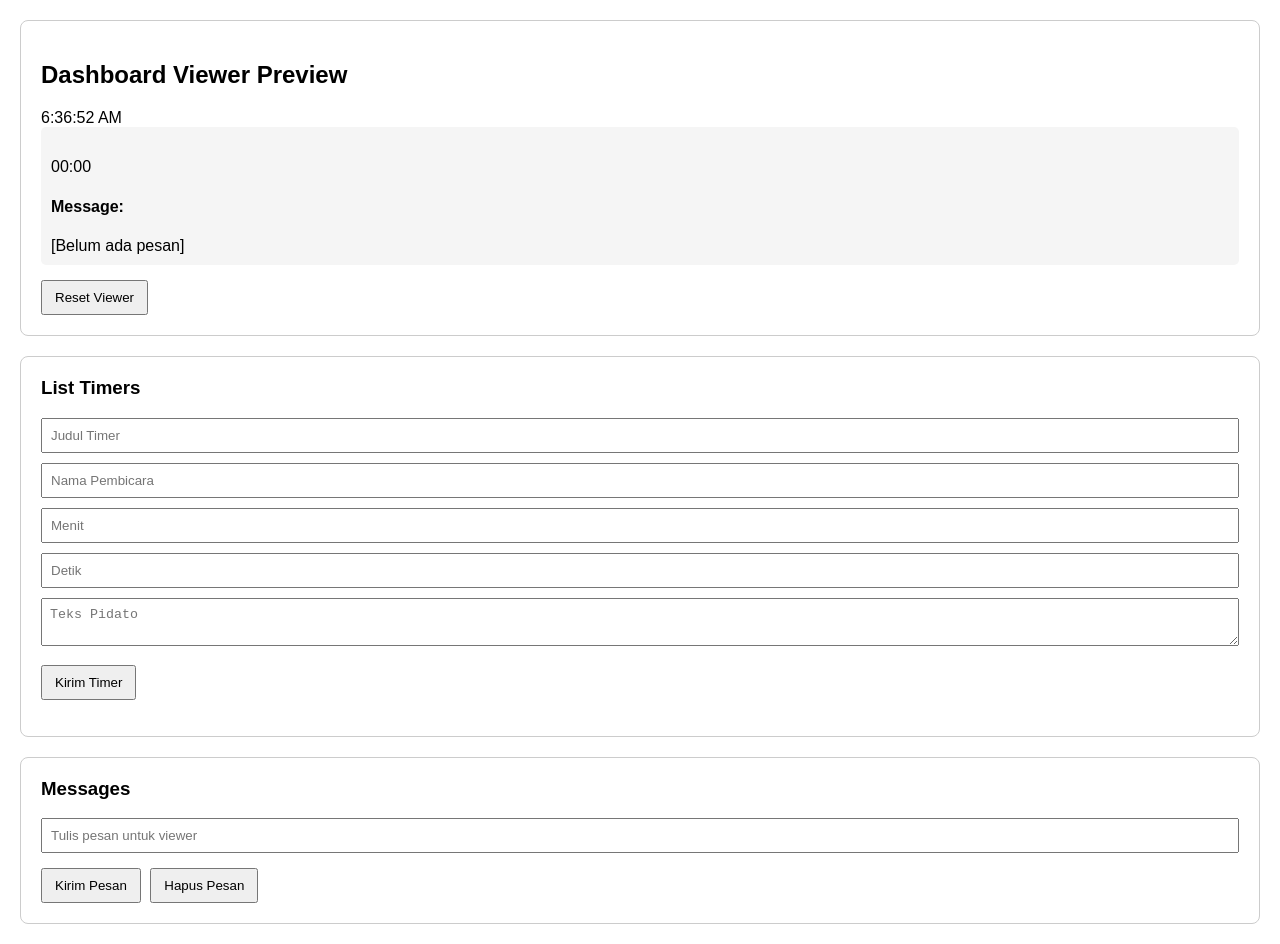
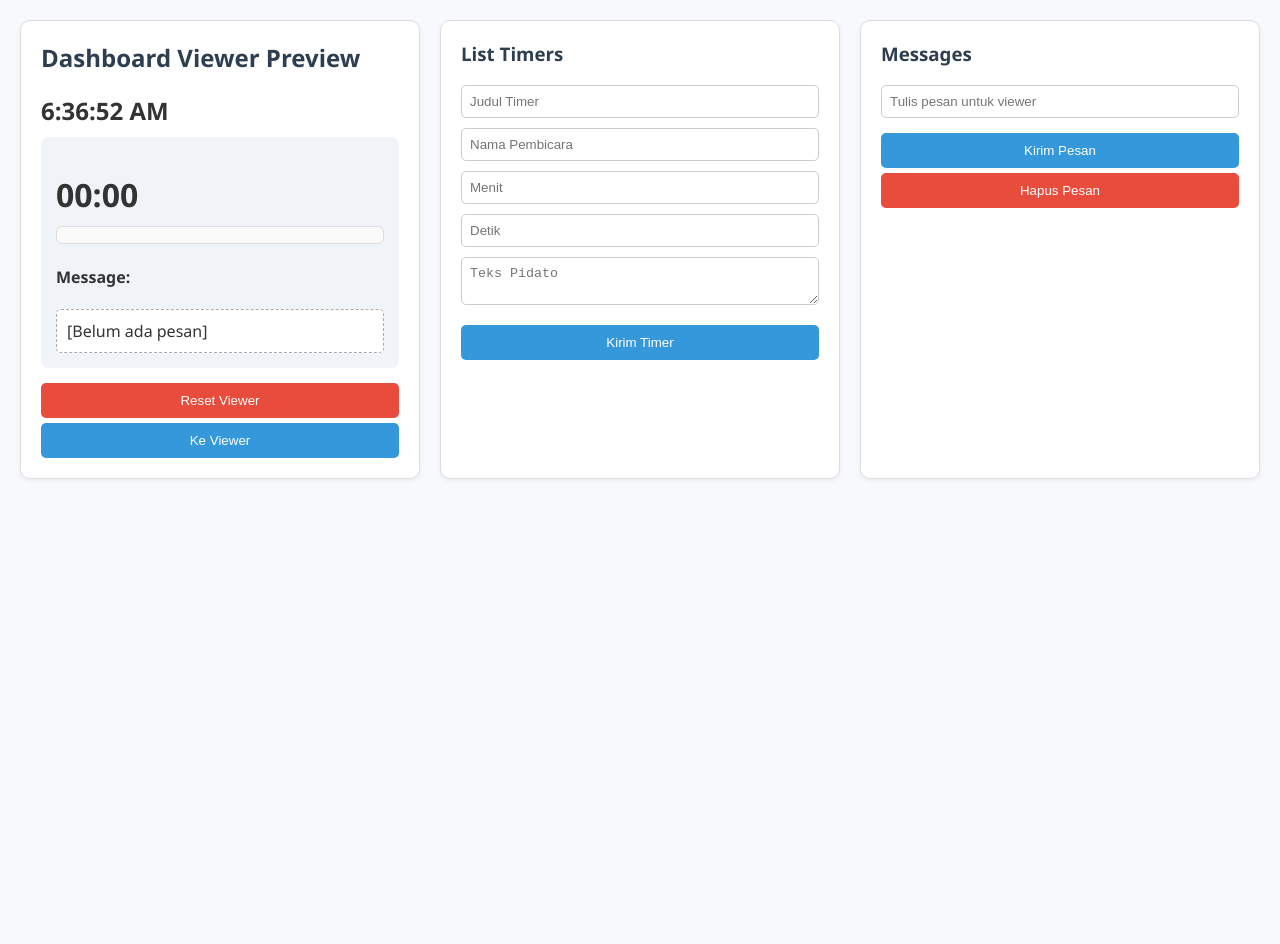
Before and after one commit to MrJov100/ProjectTimeKeeper, a website: page realtime-timer-project/controller/index.html in a window 1280 px wide. After the commit the page ends 800 px from the top, so only its background shows below. Drawn offline with nearby package versions, Linux system fonts and the light colour scheme; no server answers.

Commit message:
Update css dan fitur

```diff
--- a/realtime-timer-project/controller/controller.js
+++ b/realtime-timer-project/controller/controller.js
@@ -51,7 +51,7 @@ function updateTimerList() {
       <strong>${timer.title}</strong> - ${timer.speaker} (${String(
       timer.minutes
     ).padStart(2, "0")}:${String(timer.seconds).padStart(2, "0")})
-      <br><em>${timer.speech}</em><br>
+      <div class="scroll-box">${timer.speech}</div>
       <button onclick="startTimer(${index})">Mulai</button>
       <button onclick="pauseResumeTimer(${index})" id="pauseBtn-${index}" disabled>Pause</button>
       <button onclick="deleteTimer(${index})">Hapus</button>
--- a/realtime-timer-project/controller/index.html
+++ b/realtime-timer-project/controller/index.html
@@ -4,47 +4,10 @@
     <title>Controller</title>
     <script src="/socket.io/socket.io.js"></script>
     <script src="controller.js" defer></script>
-    <link rel="stylesheet" href="/public/style.css" />
-    <style>
-      body {
-        font-family: Arial, sans-serif;
-        margin: 20px;
-        padding: 0;
-      }
-      .section {
-        border: 1px solid #ccc;
-        border-radius: 8px;
-        padding: 20px;
-        margin-bottom: 20px;
-      }
-      .section h3 {
-        margin-top: 0;
-      }
-      .message-box.active {
-        background-color: #ffe5e5;
-      }
-      textarea,
-      input {
-        width: 100%;
-        margin-bottom: 10px;
-        padding: 8px;
-        box-sizing: border-box;
-      }
-      button {
-        margin-top: 5px;
-        margin-right: 5px;
-        padding: 8px 12px;
-        cursor: pointer;
-      }
-      #viewer-preview {
-        background-color: #f5f5f5;
-        padding: 10px;
-        border-radius: 5px;
-        margin-bottom: 10px;
-      }
-    </style>
+    <link rel="stylesheet" href="/public/controller/controller.css" />
   </head>
   <body>
+    <div class="main-container">
       <!-- BAGIAN 1: DASHBOARD -->
       <div class="section" id="dashboard">
         <h2>Dashboard Viewer Preview</h2>
@@ -53,11 +16,20 @@
           <h1 id="preview-title"></h1>
           <h2 id="preview-speaker"></h2>
           <div id="preview-timer">00:00</div>
-        <p id="preview-speech"></p>
+          <div id="preview-speech" class="scroll-box"></div>
+          <!-- UPDATED -->
           <h4>Message:</h4>
           <div id="preview-message" class="message-box">[Belum ada pesan]</div>
         </div>
-      <button onclick="resetViewer()">Reset Viewer</button>
+        <!-- Tombol Reset Viewer -->
+        <button class="reset-button" onclick="resetViewer()">
+          Reset Viewer
+        </button>
+        <!-- Change the button to open the Viewer page in a new tab -->
+        <a href="/viewer" target="_blank">
+          <button>Ke Viewer</button>
+          <!-- NEW BUTTON -->
+        </a>
       </div>
 
       <!-- BAGIAN 2: LIST TIMERS -->
@@ -78,7 +50,11 @@
         <input id="message" placeholder="Tulis pesan untuk viewer" />
         <br />
         <button onclick="sendMessage()">Kirim Pesan</button>
-      <button onclick="clearMessage()">Hapus Pesan</button>
+        <!-- Tombol Hapus Pesan -->
+        <button class="reset-button" onclick="clearMessage()">
+          Hapus Pesan
+        </button>
+      </div>
     </div>
   </body>
 </html>
--- /dev/null
+++ b/realtime-timer-project/public/controller/controller.css
@@ -0,0 +1,126 @@
+body {
+  font-family: "Segoe UI", Tahoma, Geneva, Verdana, sans-serif;
+  margin: 0;
+  padding: 20px;
+  background-color: #f7f9fc;
+  color: #333;
+}
+
+.main-container {
+  display: grid;
+  grid-template-columns: 1fr 1fr 1fr;
+  gap: 20px;
+}
+
+.section {
+  background-color: white;
+  border: 1px solid #ddd;
+  border-radius: 10px;
+  padding: 20px;
+  box-shadow: 0 2px 5px rgba(0, 0, 0, 0.05);
+}
+
+.section h2,
+.section h3 {
+  margin-top: 0;
+  color: #2c3e50;
+}
+
+#clock {
+  font-size: 1.5rem;
+  font-weight: bold;
+  margin-bottom: 10px;
+}
+
+#viewer-preview {
+  background-color: #f0f3f8;
+  padding: 15px;
+  border-radius: 8px;
+  margin-bottom: 10px;
+}
+
+#preview-timer {
+  font-size: 2rem;
+  font-weight: bold;
+  margin: 10px 0;
+}
+
+textarea,
+input {
+  width: 100%;
+  margin-bottom: 10px;
+  padding: 8px;
+  box-sizing: border-box;
+  border: 1px solid #ccc;
+  border-radius: 5px;
+}
+
+button {
+  margin-top: 5px;
+  margin-right: 5px;
+  padding: 10px 20px; /* Menambahkan padding yang sama */
+  border: none;
+  border-radius: 5px;
+  background-color: #3498db;
+  color: white;
+  cursor: pointer;
+  transition: background-color 0.2s ease;
+  width: 100%; /* Mengatur lebar tombol menjadi 100% */
+  box-sizing: border-box; /* Menjaga padding tetap menghitung dalam ukuran tombol */
+}
+
+button:hover {
+  background-color: #2980b9;
+}
+
+/* Menyesuaikan ukuran tombol untuk elemen khusus seperti reset dan hapus pesan */
+.reset-button {
+  background-color: #e74c3c;
+}
+
+.reset-button:hover {
+  background-color: #c0392b;
+}
+
+.reset-button:active {
+  background-color: #a93226;
+}
+
+ul#timerList {
+  list-style-type: none;
+  padding-left: 0;
+}
+
+ul#timerList li {
+  background-color: #f8f9fb;
+  border: 1px solid #ddd;
+  padding: 10px;
+  border-radius: 6px;
+  margin-bottom: 10px;
+}
+
+.message-box {
+  padding: 10px;
+  border-radius: 5px;
+  background-color: #fff;
+  border: 1px dashed #aaa;
+  color: #333;
+}
+
+.message-box.active {
+  background-color: #ffe5e5;
+  border-color: #e74c3c;
+  color: #c0392b;
+}
+
+.scroll-box {
+  max-height: 80px;
+  overflow-y: auto;
+  background-color: #fafafa;
+  padding: 8px;
+  border: 1px solid #ddd;
+  border-radius: 6px;
+  margin: 8px 0;
+  font-size: 0.9rem;
+  line-height: 1.4;
+}
--- /dev/null
+++ b/realtime-timer-project/public/viewer/viewer.css
@@ -0,0 +1,126 @@
+/* GENERAL STYLES */
+body {
+  margin: 0;
+  padding: 0;
+  font-family: "Segoe UI", Tahoma, Geneva, Verdana, sans-serif;
+  background-color: #2c3e50; /* Dark background */
+  color: #ecf0f1; /* Light text */
+  line-height: 1.6;
+}
+
+.viewer-container {
+  display: flex;
+  height: 100vh;
+  padding: 30px;
+  gap: 20px;
+  box-sizing: border-box;
+}
+
+/* PANEL KIRI (1/2): BAGIAN 1 & 2 */
+.left-panel {
+  width: 25%;
+  display: flex;
+  flex-direction: column;
+  justify-content: space-between;
+}
+
+/* BAGIAN 1: Info Timer */
+.info-box {
+  background-color: #34495e; /* Slightly lighter shade */
+  padding: 20px;
+  border-radius: 12px;
+  box-shadow: 0 4px 10px rgba(0, 0, 0, 0.3);
+  text-align: center;
+}
+
+#clock {
+  font-size: 1.6rem;
+  margin-bottom: 10px;
+}
+
+#title {
+  font-size: 2rem;
+  margin: 10px 0;
+  color: #f39c12; /* Gold color */
+}
+
+#timer {
+  font-size: 3rem;
+  font-weight: bold;
+  margin: 10px 0;
+  color: #e74c3c; /* Red color */
+}
+
+#speaker {
+  font-size: 1.6rem;
+  margin-top: 10px;
+}
+
+/* BAGIAN 2: Message */
+.message-box {
+  background-color: #34495e; /* Dark background for message */
+  padding: 20px;
+  border-radius: 12px;
+  box-shadow: 0 4px 10px rgba(0, 0, 0, 0.3);
+  min-height: 150px;
+}
+
+.message-box h3 {
+  font-size: 1.6rem;
+  color: #d35400; /* Orange color */
+  margin-bottom: 10px;
+}
+
+#message {
+  font-size: 1.8rem;
+  font-weight: bold;
+  color: #ecf0f1; /* Light text */
+}
+
+/* PANEL KANAN: BAGIAN 3 - Teks Pidato */
+.speech-box {
+  width: 50%;
+  background-color: #34495e;
+  padding: 30px;
+  border-radius: 12px;
+  box-shadow: 0 4px 10px rgba(0, 0, 0, 0.3);
+  overflow-y: auto;
+  height: 90%; /* Ensure it fills the vertical space */
+}
+
+#speech {
+  font-size: 2.2rem;
+  line-height: 1.7;
+  color: #ecf0f1;
+  white-space: pre-wrap;
+  word-wrap: break-word;
+}
+
+/* SCROLLBOX for speech in dashboard */
+.scroll-box {
+  max-height: 80px;
+  overflow-y: auto;
+  background-color: #7f8c8d;
+  padding: 8px;
+  border: 1px solid #95a5a6;
+  border-radius: 6px;
+  margin: 8px 0;
+  font-size: 0.9rem;
+  line-height: 1.4;
+}
+
+/* BUTTONS STYLES */
+button {
+  background-color: #e74c3c; /* Red color for buttons */
+  color: #fff;
+  border: none;
+  padding: 10px 20px;
+  font-size: 1.1rem;
+  border-radius: 6px;
+  cursor: pointer;
+  transition: background-color 0.3s ease;
+}
+
+button:hover {
+  background-color: #c0392b; /* Darker red on hover */
+}
--- a/realtime-timer-project/viewer/viewer.js
+++ b/realtime-timer-project/viewer/viewer.js
@@ -30,7 +30,7 @@ function runTimer() {
     }
     if (totalSeconds <= 0) {
       clearInterval(countdownInterval);
-      document.getElementById("timer").textContent = "Selesai!";
+      document.getElementById("timer").textContent = "WAKTU HABIS!";
     }
   }, 1000);
 }
@@ -48,14 +48,14 @@ socket.on("send-message", (msg) => {
 });
 
 socket.on("clear-message", () => {
-  document.getElementById("message").textContent = "[Tidak ada pesan]";
+  document.getElementById("message").textContent = "";
 });
 
 socket.on("reset-viewer", () => {
   document.getElementById("title").textContent = "";
   document.getElementById("speaker").textContent = "";
   document.getElementById("speech").textContent = "";
-  document.getElementById("message").textContent = "[Tidak ada pesan]";
+  document.getElementById("message").textContent = "";
   document.getElementById("timer").textContent = "00:00";
   clearInterval(countdownInterval);
 });
```
Also changed, not shown: realtime-timer-project/viewer/index.html (+23 -9 lines). Lines whose indentation alone changed are shown as unchanged.
